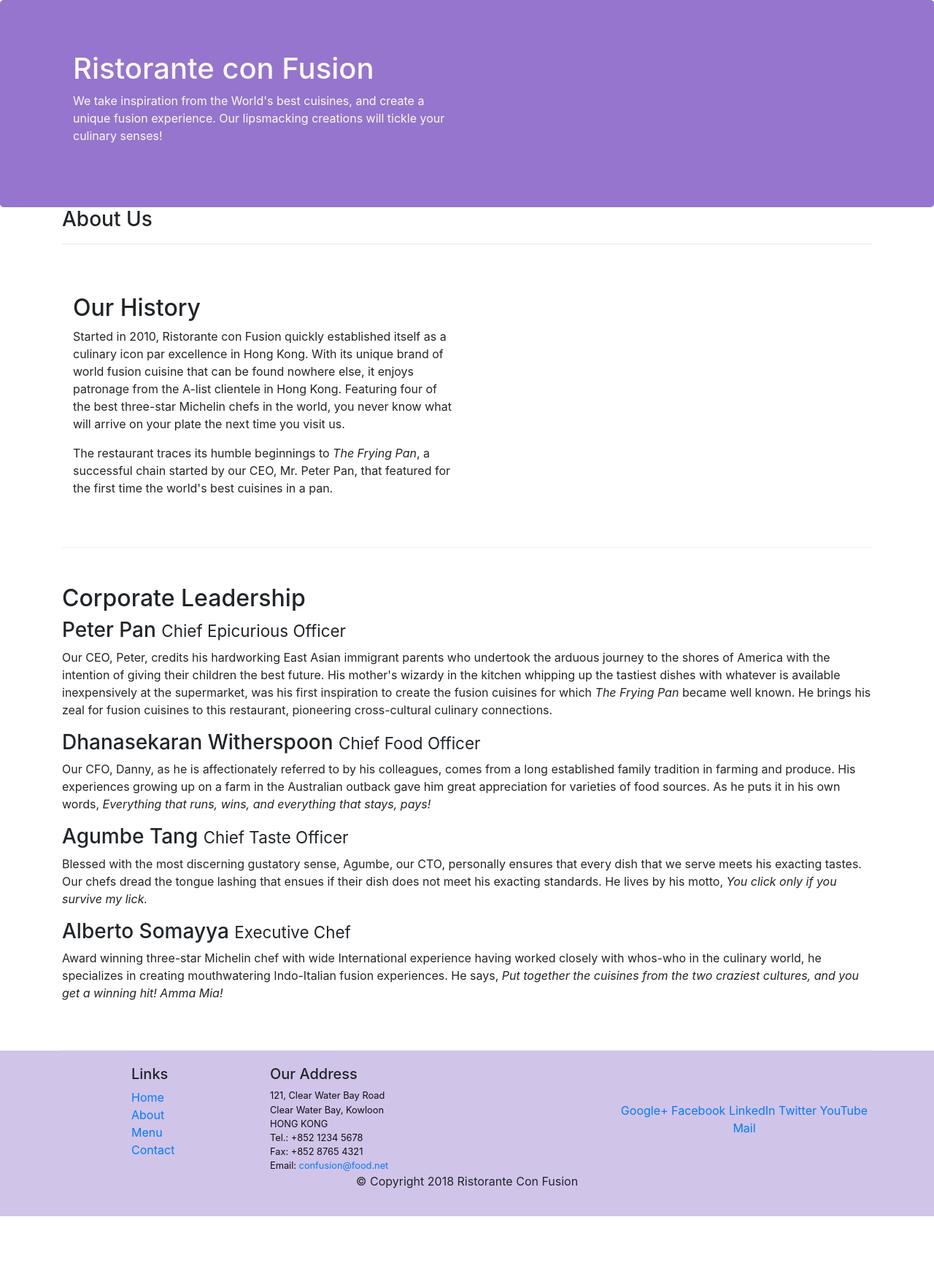
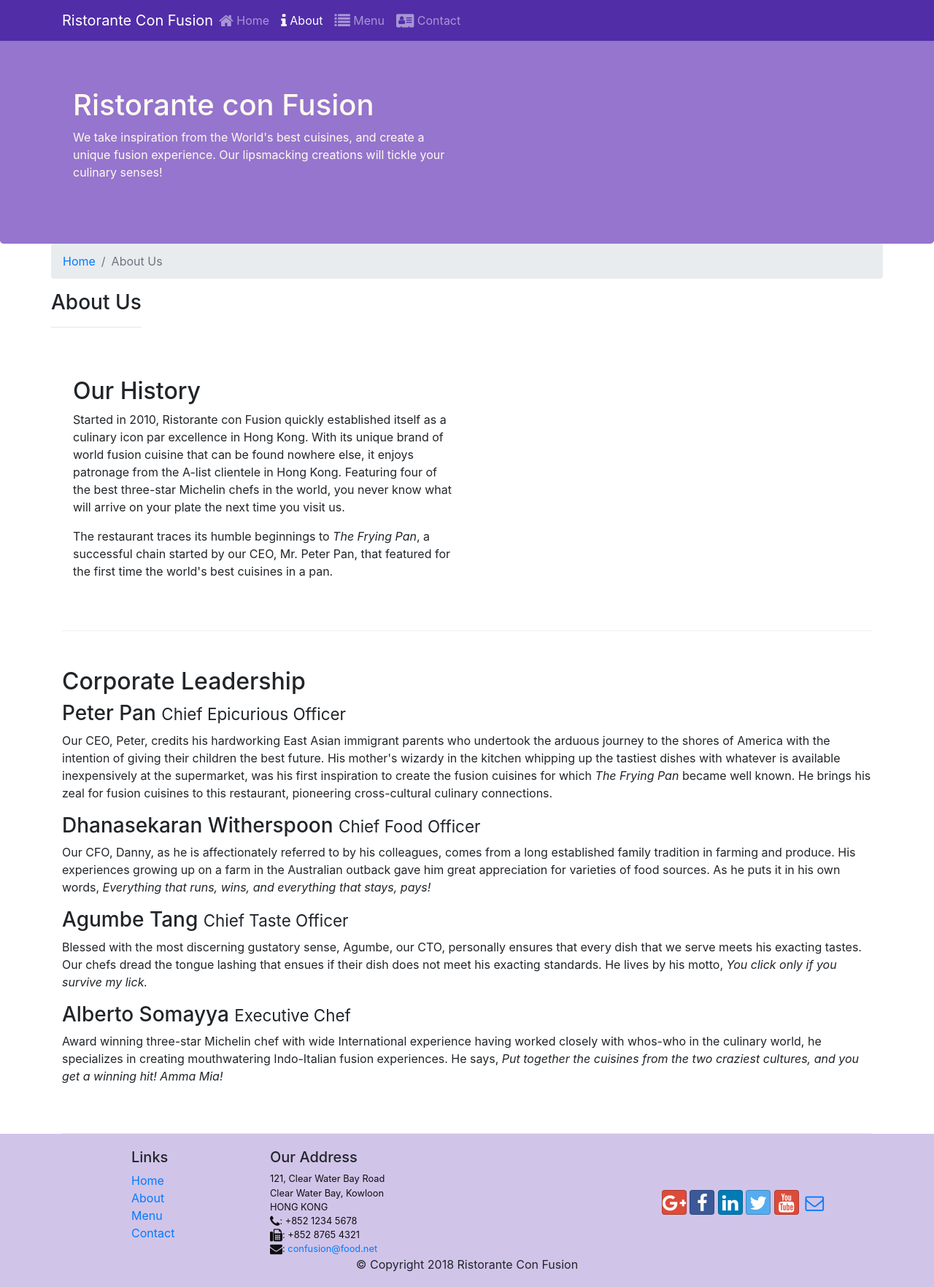
Before and after one commit to thesaurabhpatel/bootstrap, a website: page aboutus.html in a window 1280 px wide. Shown: the whole page at 73% size. Before the commit the page ends 1667 px from the top, so only its background shows below. Drawn offline with nearby package versions, Linux system fonts and the light colour scheme.

Commit message:
Icon Fonts

```diff
--- a/CSS/styles.css
+++ b/CSS/styles.css
@@ -28,3 +28,12 @@ address{
     margin:0px;
     color:#0f0f0f;
 }
+
+body{
+    padding:50px 0px 0px 0px;
+    z-index:0;
+}
+
+.navbar-dark {
+     background-color: #512DA8;
+}
--- a/aboutus.html
+++ b/aboutus.html
@@ -9,12 +9,30 @@
 
 <!-- Bootstrap CSS -->
 <link rel="stylesheet" href="node_modules/bootstrap/dist/css/bootstrap.min.css">
+<link rel="stylesheet" href="node_modules/font-awesome/css/font-awesome.min.css">
+<link rel="stylesheet" href="node_modules/bootstrap-social/bootstrap-social.css">
 <link href="css/styles.css" rel="stylesheet">
     <title>Ristorante Con Fusion: About Us</title>
 
 </head>
 
 <body>
+        <nav class="navbar navbar-dark navbar-expand-sm fixed-top">
+                <div class="container">
+                        <button class="navbar-toggler" type="button" data-toggle="collapse" data-target="#Navbar">
+                                <span class="navbar-toggler-icon"></span>
+                            </button>
+                   <a class="navbar-brand mr-auto" href="./index.html">Ristorante Con Fusion</a>
+                   <div class="collapse navbar-collapse" id="Navbar">
+                        <ul class="navbar-nav mr-auto">
+                            <li class="nav-item"><a class="nav-link" href="./index.html"><span class="fa fa-home fa-lg"></span> Home</a></li>
+                            <li class="nav-item active"><a class="nav-link" href=""><span class="fa fa-info fa-lg"></span> About</a></li>
+                            <li class="nav-item"><a class="nav-link" href="#"><span class="fa fa-list fa-lg"></span> Menu</a></li>
+                            <li class="nav-item"><a class="nav-link" href="#"><span class="fa fa-address-card fa-lg"></span> Contact</a></li>
+                        </ul>
+                    </div>
+                </div>
+    </nav>
 
     <header class="jumbotron">
         <div class="container">
@@ -30,7 +48,11 @@
     </header>
 
     <div class="container">
-        <div>
+        <div class="row">
+                <ol class="col-12 breadcrumb">
+                        <li class="breadcrumb-item"><a href="./index.html">Home</a></li>
+                        <li class="breadcrumb-item active">About Us</li>
+                    </ol>
             <div>
                <h3>About Us</h3>
                <hr>
@@ -79,7 +101,7 @@
                 <div class="col-4 offset-1 col-sm-2">
                     <h5>Links</h5>
                     <ul class="list-unstyled">
-                        <li><a href="#">Home</a></li>
+                        <li><a href="./index.html">Home</a></li>
                         <li><a href="#">About</a></li>
                         <li><a href="#">Menu</a></li>
                         <li><a href="#">Contact</a></li>
@@ -91,19 +113,19 @@
 		              121, Clear Water Bay Road<br>
 		              Clear Water Bay, Kowloon<br>
 		              HONG KONG<br>
-		              Tel.: +852 1234 5678<br>
-		              Fax: +852 8765 4321<br>
-		              Email: <a href="mailto:confusion@food.net">confusion@food.net</a>
+		              <i class="fa fa-phone fa-lg"></i>: +852 1234 5678<br>
+                    <i class="fa fa-fax fa-lg"></i>: +852 8765 4321<br>
+                    <i class="fa fa-envelope fa-lg"></i>: <a href="mailto:confusion@food.net">confusion@food.net</a>
 		           </address>
                 </div>
                 <div class="col-12 col-sm-4 align-self-center">
                     <div class="text-center">
-                        <a href="http://google.com/+">Google+</a>
-                        <a href="http://www.facebook.com/profile.php?id=">Facebook</a>
-                        <a href="http://www.linkedin.com/in/">LinkedIn</a>
-                        <a href="http://twitter.com/">Twitter</a>
-                        <a href="http://youtube.com/">YouTube</a>
-                        <a href="mailto:">Mail</a>
+                        <a class="btn btn-social-icon btn-google" href="http://google.com/+"><i class="fa fa-google-plus"></i></a>
+                        <a class="btn btn-social-icon btn-facebook" href="http://www.facebook.com/profile.php?id="><i class="fa fa-facebook"></i></a>
+                        <a class="btn btn-social-icon btn-linkedin" href="http://www.linkedin.com/in/"><i class="fa fa-linkedin"></i></a>
+                        <a class="btn btn-social-icon btn-twitter" href="http://twitter.com/"><i class="fa fa-twitter"></i></a>
+                        <a class="btn btn-social-icon btn-google" href="http://youtube.com/"><i class="fa fa-youtube"></i></a>
+                        <a class="btn btn-social-icon" href="mailto:"><i class="fa fa-envelope-o"></i></a>
                     </div>
                 </div>
            </div>
```
Also changed, not shown: index.html (+29 -10 lines), package.json (+11 -1 lines), 1 other file.
